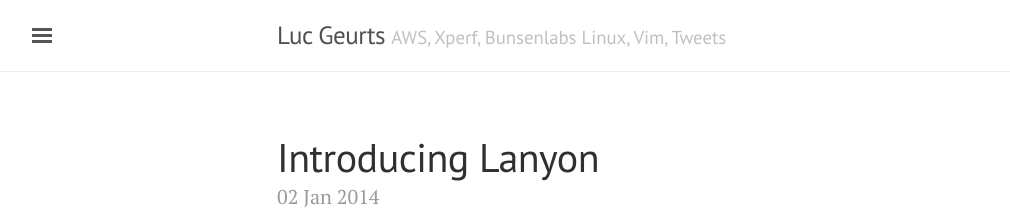
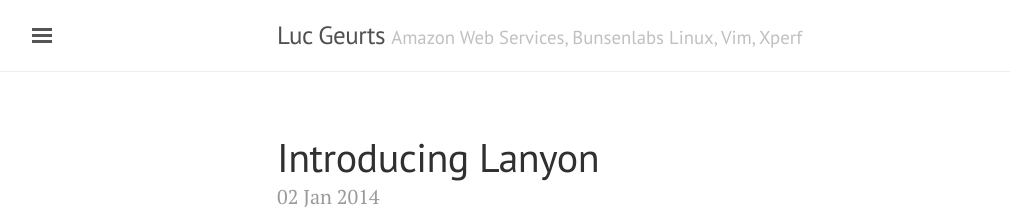
Before and after one commit to lgeurts/lgeurts.github.io, a Jekyll site: the page built from index.html, in a window 1280 px wide and 900 px high. Shown: the top 220 px of the window, without its empty margins (3-1013 px from the left). Built offline with Jekyll 4.4.1, drawn with Linux system fonts in a browser that asks for light colours; the list of posts is cut into pages by our own code.

Commit message:
Update _config.yml

```diff
--- a/_config.yml
+++ b/_config.yml
@@ -6,7 +6,7 @@ permalink:           pretty
 
 # Setup
 title:               Luc Geurts
-tagline:             'AWS, Xperf, Bunsenlabs Linux, Vim, Tweets'
+tagline:             'Amazon Web Services, Bunsenlabs Linux, Vim, Xperf'
 #description:         'A reserved <a href="http://jekyllrb.com" target="_blank">Jekyll</a> theme that places the utmost gravity on content with a hidden drawer. Made by <a href="https://twitter.com/mdo" target="_blank">@mdo</a>.'
 url:                 https://lgeurts.github.io
 baseurl:             ''
```
